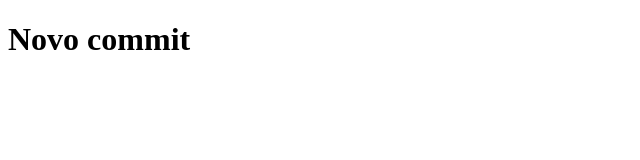
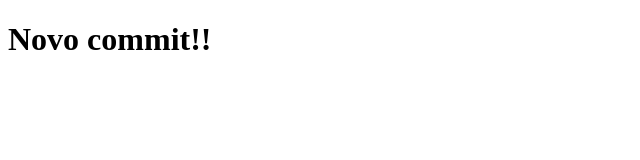
Before and after one commit to marioccomp/clone-tabnews, a Next.js app: page / in a window 1280 px wide. Shown: the top 160 px of the page, without its empty margins (0-640 px from the left). Built offline with nearby package versions, Linux system fonts and the light colour scheme.

Commit message:
CHANGE: changed the phrase on index.js

```diff
--- a/pages/index.js
+++ b/pages/index.js
@@ -1,5 +1,5 @@
 function Home() {
-    return <h1>Novo commit</h1>
+    return <h1>Novo commit!!</h1>
 }
 
 export default Home;
```
